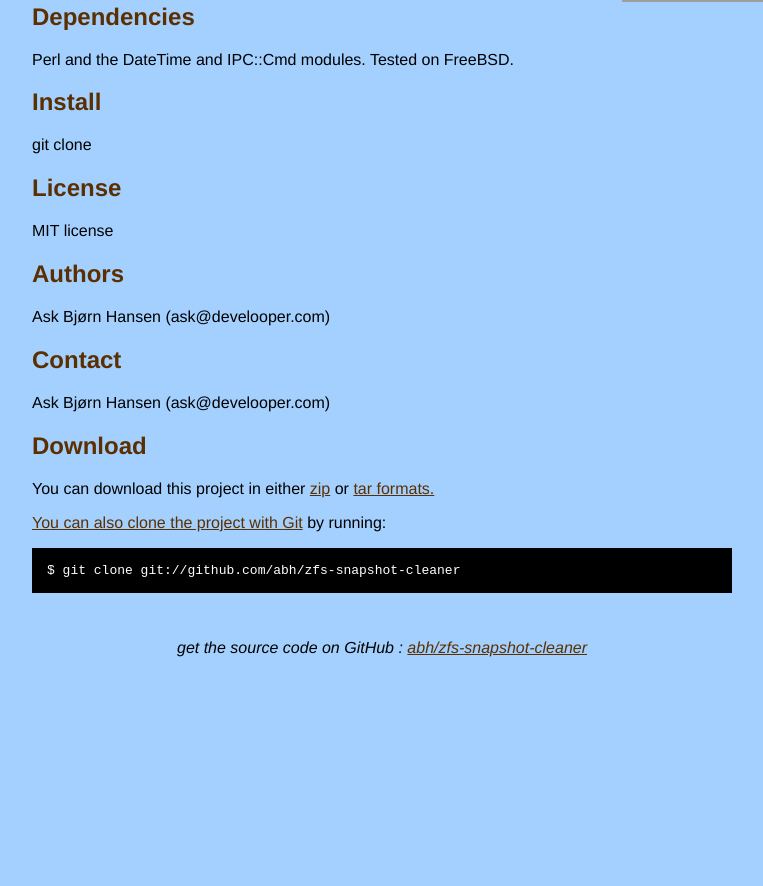
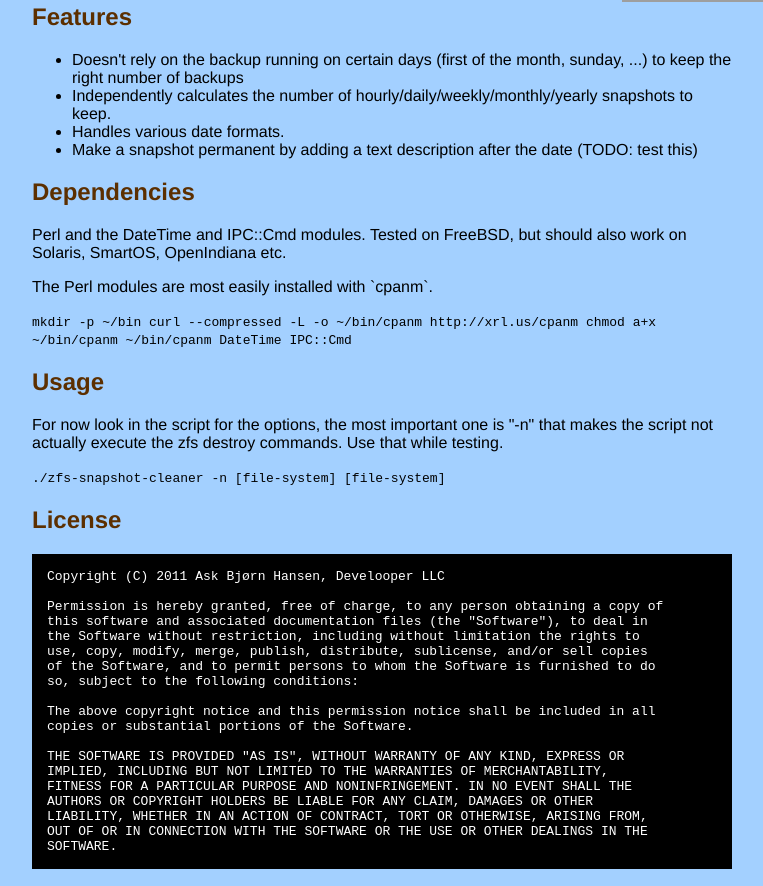
Before and after one commit to abh/zfs-snapshot-cleaner, a plain HTML site: page index.html in a window 1280 px wide. Shown: the part 298-1184 px from the top of the page, without its empty margins (258-1021 px from the left). Before the commit the page ends 963 px from the top, so only its background shows below. Drawn offline with Linux system fonts and the light colour scheme; grey boxes are pictures that could not be loaded.

Commit message:
Update homepage

```diff
--- a/index.html
+++ b/index.html
@@ -52,33 +52,80 @@
 
       <p>zfs-snapshot-cleaner purges old ZFS snapshots in an intelligent (and careful) manner.</p>
 
+      <h2>Features</h2>
 
+      <ul>
+        <li>Doesn't rely on the backup running on certain days (first
+        of the month, sunday, ...) to keep the right number of
+        backups</li>
+
+        <li>Independently calculates the number of
+        hourly/daily/weekly/monthly/yearly snapshots to keep.</li>
+
+        <li>Handles various date formats.</li>
+
+        <li>Make a snapshot permanent by adding a text description
+        after the date (TODO: test this)</li>
+
+      </ul>
 
       <h2>Dependencies</h2>
-      <p>Perl and the DateTime and IPC::Cmd modules.  Tested on FreeBSD.</p>
+      <p>Perl and the DateTime and IPC::Cmd modules.  Tested on FreeBSD, but
+        should also work on Solaris, SmartOS, OpenIndiana etc.
+      </p>
 
+      <p>
+        The Perl modules are most easily installed with `cpanm`.
+      </p>
 
+      <code>
+        mkdir -p ~/bin
+        curl --compressed -L -o ~/bin/cpanm http://xrl.us/cpanm
+        chmod a+x ~/bin/cpanm
+        ~/bin/cpanm DateTime IPC::Cmd
+      </code>
 
-      <h2>Install</h2>
-      <p>git clone</p>
+      <h2>Usage</h2>
 
+      <p>
+        For now look in the script for the options, the most important
+        one is "-n" that makes the script not actually execute the zfs
+        destroy commands. Use that while testing.
+      </p>
 
+      <code>
+       ./zfs-snapshot-cleaner -n [file-system] [file-system]
+      </code>
 
       <h2>License</h2>
-      <p>MIT license</p>
+      <pre>
+Copyright (C) 2011 Ask Bjørn Hansen, Develooper LLC
 
+Permission is hereby granted, free of charge, to any person obtaining a copy of
+this software and associated documentation files (the "Software"), to deal in
+the Software without restriction, including without limitation the rights to
+use, copy, modify, merge, publish, distribute, sublicense, and/or sell copies
+of the Software, and to permit persons to whom the Software is furnished to do
+so, subject to the following conditions:
+
+The above copyright notice and this permission notice shall be included in all
+copies or substantial portions of the Software.
+
+THE SOFTWARE IS PROVIDED "AS IS", WITHOUT WARRANTY OF ANY KIND, EXPRESS OR
+IMPLIED, INCLUDING BUT NOT LIMITED TO THE WARRANTIES OF MERCHANTABILITY,
+FITNESS FOR A PARTICULAR PURPOSE AND NONINFRINGEMENT. IN NO EVENT SHALL THE
+AUTHORS OR COPYRIGHT HOLDERS BE LIABLE FOR ANY CLAIM, DAMAGES OR OTHER
+LIABILITY, WHETHER IN AN ACTION OF CONTRACT, TORT OR OTHERWISE, ARISING FROM,
+OUT OF OR IN CONNECTION WITH THE SOFTWARE OR THE USE OR OTHER DEALINGS IN THE
+SOFTWARE.
+</pre>
 
 
       <h2>Authors</h2>
-      <p>Ask Bjørn Hansen (ask@develooper.com)
-<br/>      </p>
-
-
+      <p>Ask Bjørn Hansen (ask@develooper.com)<br/>      </p>
 
       <h2>Contact</h2>
-      <p>Ask Bjørn Hansen (ask@develooper.com)
-<br/>      </p>
-
+      <p>Ask Bjørn Hansen (ask@develooper.com)<br/>      </p>
 
     <h2>Download</h2>
     <p>
```
